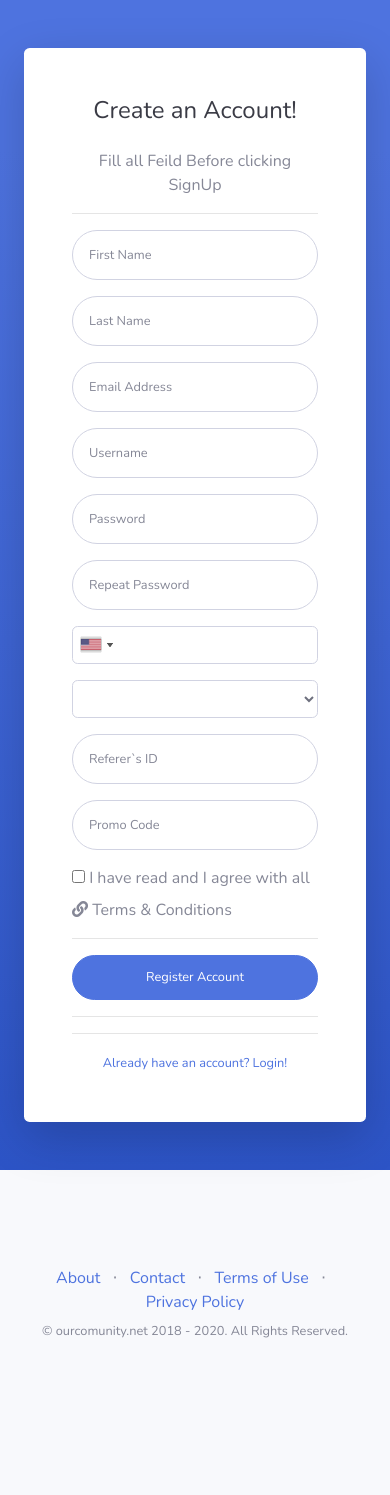
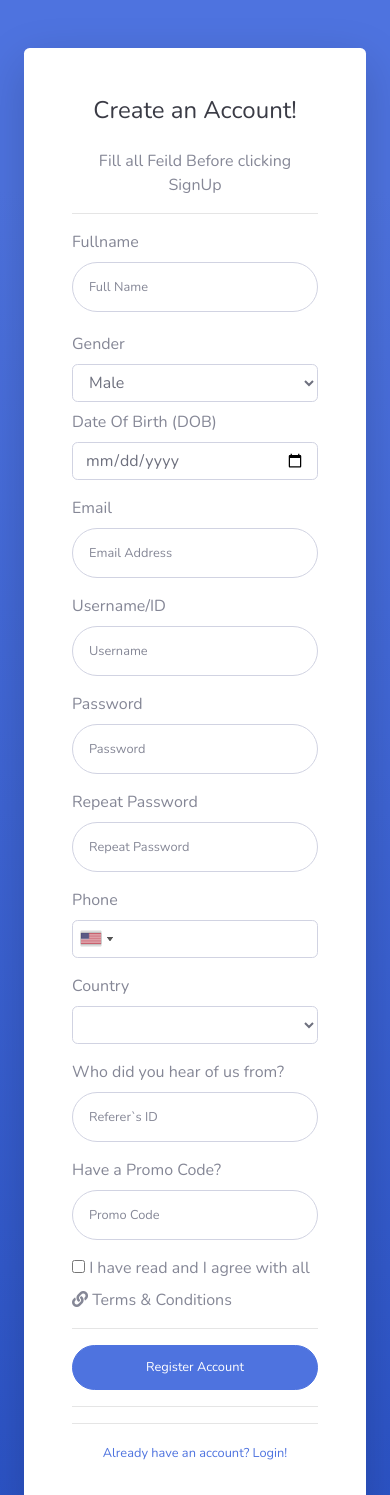
Before and after one commit to ikelvin-Studios/ourco, a PHP site: page /boomers/join in a window 390 px wide. Shown: the top 1495 px of the page. Before the commit the page ends 1338 px from the top, so only its background shows below. Run offline with PHP 8.4, Linux system fonts and the light colour scheme; lists and menus that the app fills with data are empty; some libraries are stand-ins or nearby versions.

Commit message:
Added labels, gender and dob fields as well as changed name field

```diff
--- a/includes/views/join.php
+++ b/includes/views/join.php
@@ -39,34 +39,50 @@
             <hr class="clean">
           </div>
           <form class="user" method="post" class="validator-form" action="#create">
+            <div class="form-group">
+              <label class="control-label">Fullname</label>
+                <input type="text" class="form-control form-control-user" id="exampleFirstName" placeholder="Full Name" name="fullNames">
+            </div>
             <div class="form-group row">
-              <div class="col-sm-6 mb-3 mb-sm-0">
-                <input type="text" class="form-control form-control-user" id="exampleFirstName" placeholder="First Name" name="firstNames">
-              </div>
-              <div class="col-sm-6">
-                <input type="text" class="form-control form-control-user" id="exampleLastName" placeholder="Last Name" name="lastNames">
+              <div class="col-sm-6 mt-1">
+                  <label class="control-label">Gender</label>
+                  <select name="gender" class="form-control">
+                    <option value="M">Male</option>
+                    <option value="F">Female</option>
+                    <option value="R">Rather Not Say</option>
+                  </select>
+                </div>
+                <div class="col-sm-6 mt-2">
+                  <label class="control-label">Date Of Birth (DOB)</label>
+                    <input type="date" class="form-control" name="dob" placeholder="Choose Date" value="" required/>
               </div>
             </div>
             <div class="form-group">
+              <label class="control-label">Email</label>
               <input type="email" class="form-control form-control-user" id="exampleInputEmail" placeholder="Email Address" name="email">
             </div>
             <div class="form-group">
+              <label class="control-label">Username/ID</label>
               <input type="text" class="form-control form-control-user" id="exampleInputUname" placeholder="Username" name="userNames">
             </div>
             <div class="form-group row">
               <div class="col-sm-6 mb-3 mb-sm-0">
+                <label class="control-label">Password</label>
                 <input type="password" class="form-control form-control-user" id="exampleInputPassword" placeholder="Password" name="password">
               </div>
               <div class="col-sm-6">
+                <label class="control-label">Repeat Password</label>
                 <input type="password" class="form-control form-control-user" id="exampleRepeatPassword" placeholder="Repeat Password" name="password2">
               </div>
             </div>
 
             <div class="form-group row">
               <div class="col-sm-6 mb-3 mb-sm-0">
+                <label class="control-label">Phone</label>
                 <input  id="phone" type="tel" class="form-control" name="phone">
               </div>
               <div class="col-sm-6">
+                <label class="control-label">Country</label>
                 <select class="form-control" id="address-country" name="country"></select>
               </div>
               <div class="col-sm-12">
@@ -75,9 +91,11 @@
               </div>
             </div>
             <div class="form-group">
+              <label class="control-label">Who did you hear of us from?</label>
               <input type="text" class="form-control form-control-user" id="exampleInputreferer" placeholder="Referer`s ID" name="ref">
             </div>
             <div class="form-group">
+              <label class="control-label">Have a Promo Code?</label>
               <input type="text" class="form-control form-control-user" id="exampleInputPromo" placeholder="Promo Code" name = "promo">
             </div>
             <div class="form-group">
```
